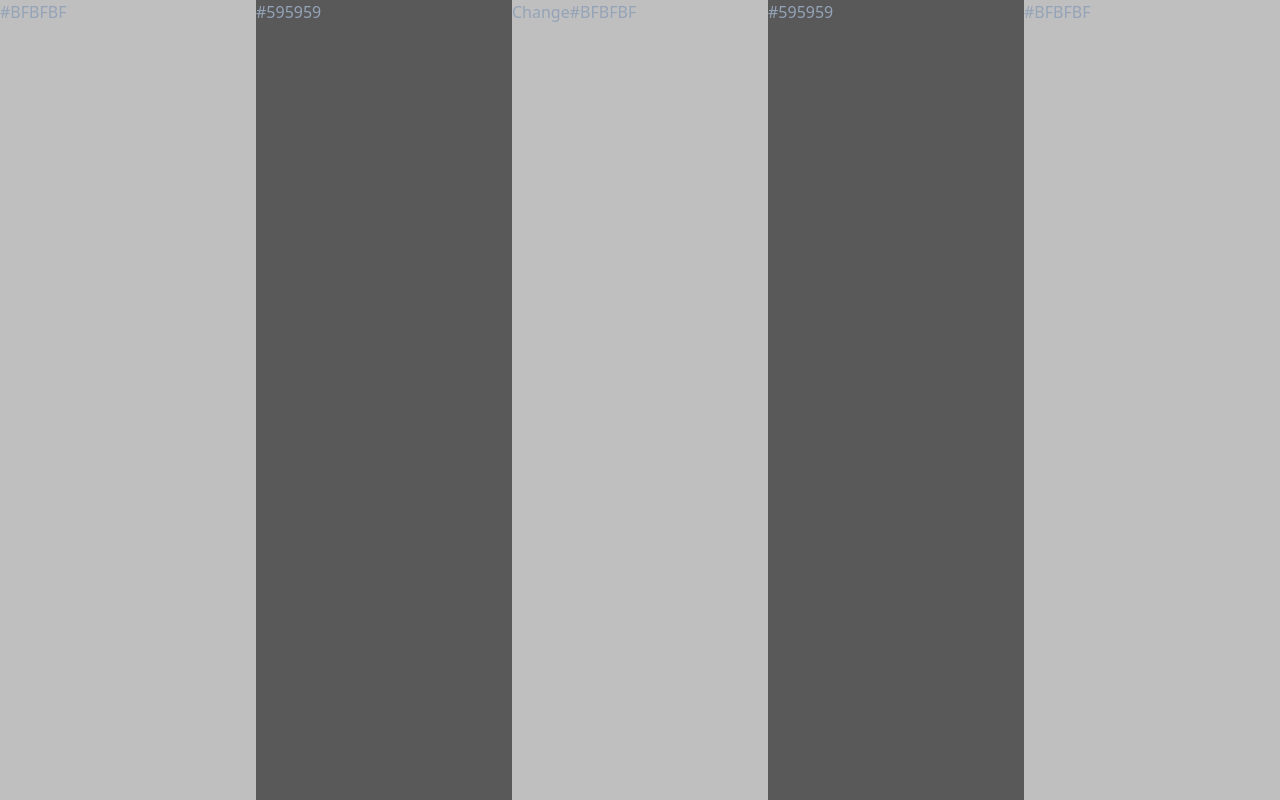
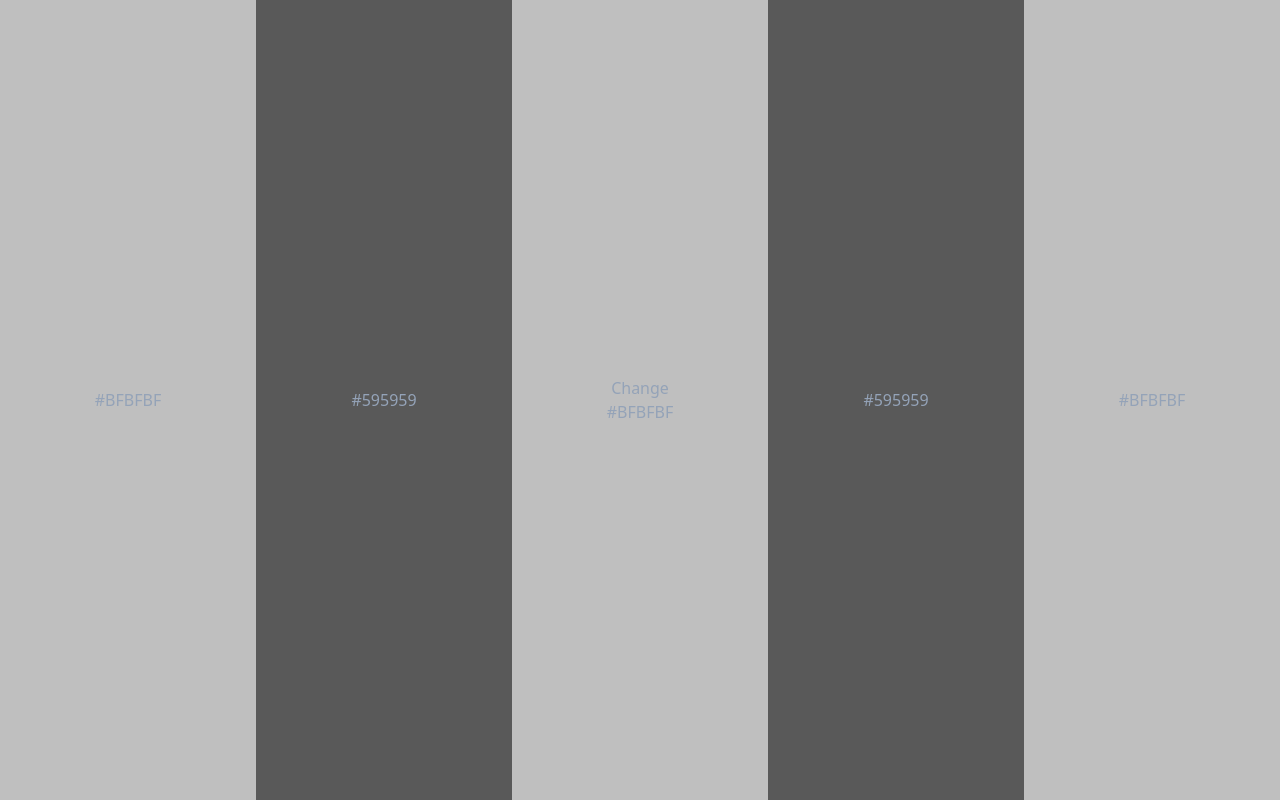
Before and after one commit to Joao20Victor/change-palette, a Next.js app: page / in a window 1280 px wide. Built offline with nearby package versions, Linux system fonts and the light colour scheme.

Commit message:
alterações no componente

```diff
--- /dev/null
+++ b/src/app/components/Color.tsx
@@ -0,0 +1,16 @@
+
+
+import { ReactNode} from 'react'
+
+interface propsColor  {
+  bgcolor: any,
+  children: ReactNode
+}
+
+export default function Color(props:propsColor){
+  return(
+    <div className="text-slate-400 h-full w-1/5 flex flex-col justify-center items-center" style={{background: props.bgcolor}} >
+      {props.children}
+    </div>
+  )
+}
--- a/src/app/components/algo.tsx
+++ /dev/null
@@ -1,16 +0,0 @@
-
-
-import { ReactNode} from 'react'
-
-interface propsAlgo  {
-  style: any,
-  children: ReactNode
-}
-
-export default function Algo(props:propsAlgo){
-  return(
-    <div className="text-slate-400 h-full w-1/5" style={{background: props.style}} >
-      {props.children}
-    </div>
-  )
-}
--- a/src/app/page.tsx
+++ b/src/app/page.tsx
@@ -1,6 +1,6 @@
 'use client'
 import {useState} from 'react'
-import Algo from "./components/algo"
+import Algo from "./components/Color"
 
 export default function Home() {
   const palettes = [
@@ -79,20 +79,20 @@ export default function Home() {
 
   return (
     <div className='flex h-screen' >
-      <Algo style={color1} >
+      <Algo bgcolor={color1} >
         {color1}
       </Algo>
-      <Algo style={color2} >
+      <Algo bgcolor={color2} >
         {color2}
       </Algo>
-      <Algo style={color3} >
+      <Algo bgcolor={color3} >
         <button onClick={Change} >Change</button>
         {color3}
       </Algo>
-      <Algo style={color4} >
+      <Algo bgcolor={color4} >
         {color4}
       </Algo>
-      <Algo style={color5} >
+      <Algo bgcolor={color5} >
         {color5}
       </Algo>
     </div>
```
